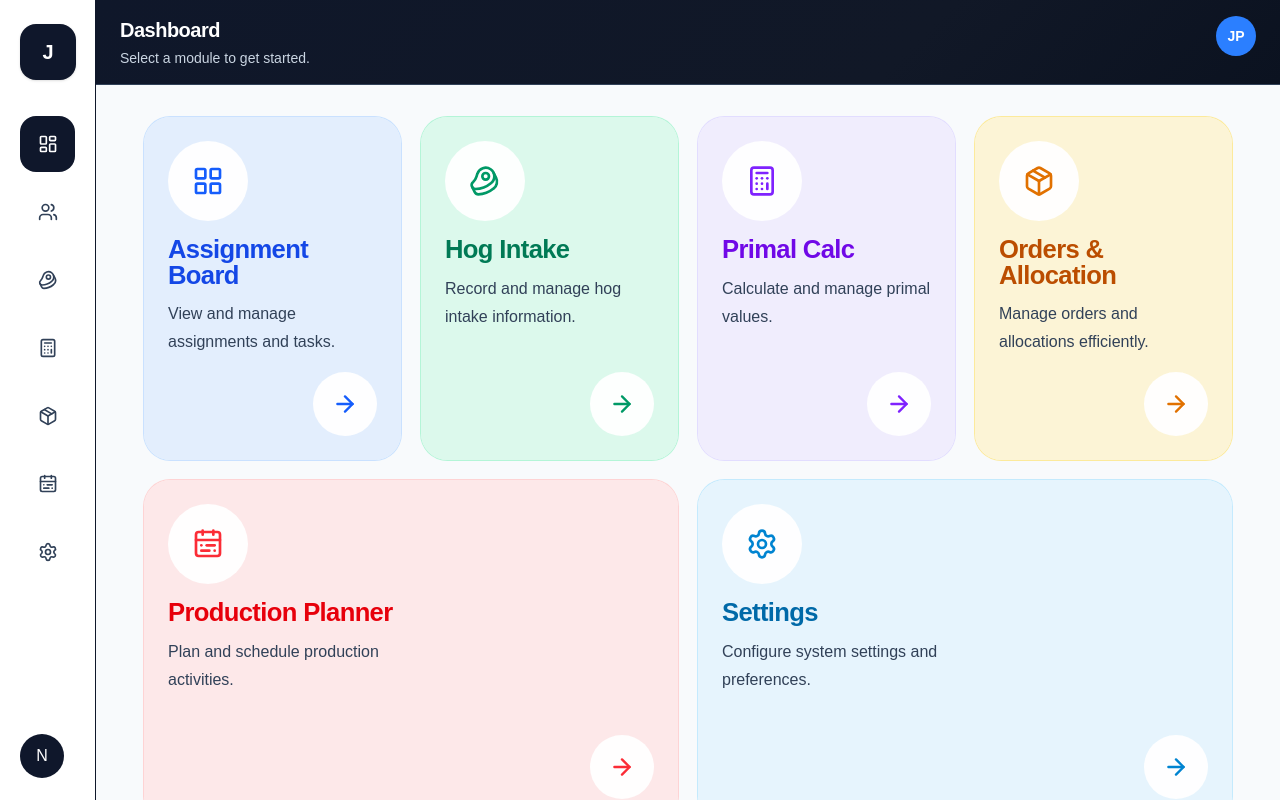
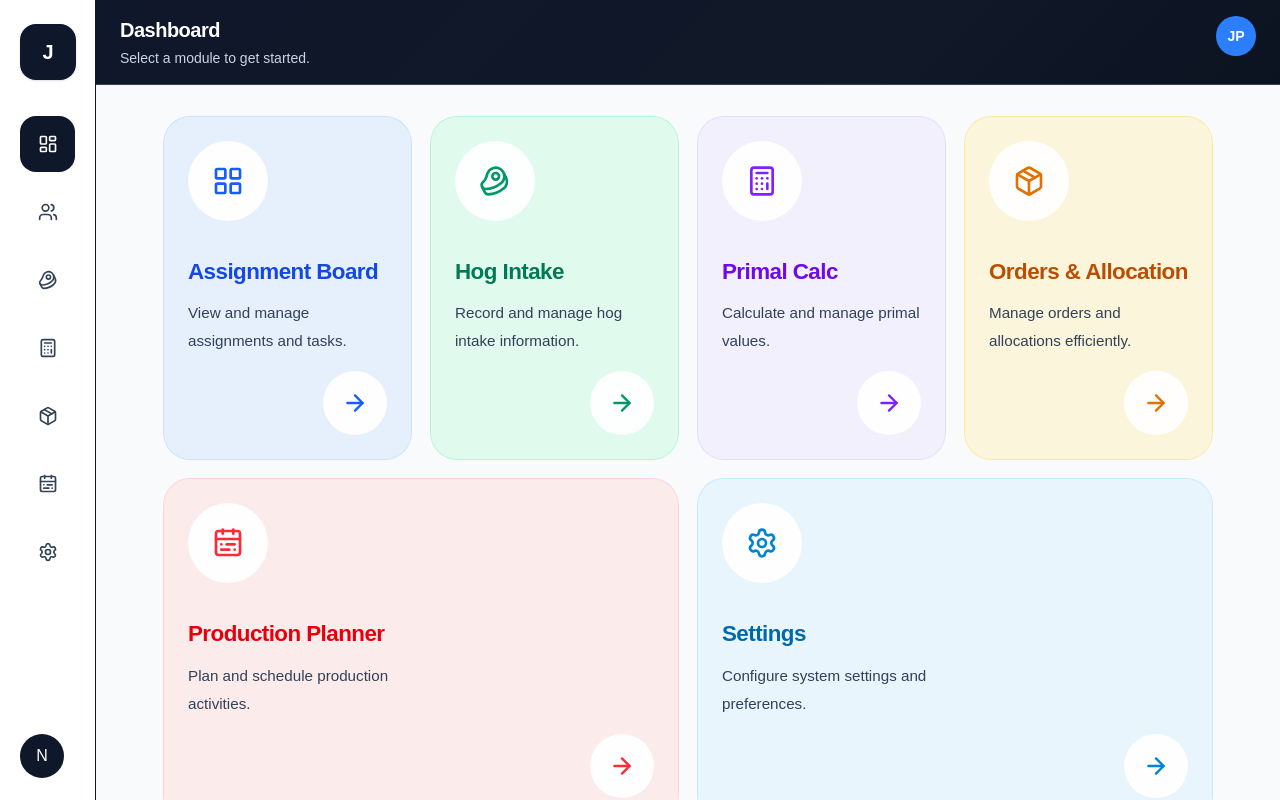
Before and after one commit to yesolisoli/johnstons-dashboard, a Next.js app: page / in a window 1280 px wide. Built offline with nearby package versions, Linux system fonts and the light colour scheme.

Commit message:
changed style

```diff
--- a/src/app/(dashboard)/page.tsx
+++ b/src/app/(dashboard)/page.tsx
@@ -18,7 +18,7 @@ const modules = [
     icon: LayoutGrid,
     accent: "text-blue-700",
     iconColor: "text-blue-600",
-    cardClassName: "bg-blue-100/70 ring-blue-200/80",
+    cardClassName: "bg-blue-100/60 ring-blue-200/80",
     wide: false,
   },
   {
@@ -28,7 +28,7 @@ const modules = [
     icon: Beef,
     accent: "text-emerald-700",
     iconColor: "text-emerald-600",
-    cardClassName: "bg-emerald-100/70 ring-emerald-200/80",
+    cardClassName: "bg-emerald-100/60 ring-emerald-200/80",
     wide: false,
   },
   {
@@ -38,7 +38,7 @@ const modules = [
     icon: Calculator,
     accent: "text-violet-700",
     iconColor: "text-violet-600",
-    cardClassName: "bg-violet-100/70 ring-violet-200/80",
+    cardClassName: "bg-violet-100/60 ring-violet-200/80",
     wide: false,
   },
   {
@@ -48,7 +48,7 @@ const modules = [
     icon: Package,
     accent: "text-amber-700",
     iconColor: "text-amber-600",
-    cardClassName: "bg-amber-100/70 ring-amber-200/80",
+    cardClassName: "bg-amber-100/60 ring-amber-200/80",
     wide: false,
   },
   {
@@ -58,7 +58,7 @@ const modules = [
     icon: CalendarRange,
     accent: "text-red-600",
     iconColor: "text-red-500",
-    cardClassName: "bg-red-100/70 ring-red-200/80",
+    cardClassName: "bg-red-100/60 ring-red-200/80",
     wide: true,
   },
   {
@@ -68,7 +68,7 @@ const modules = [
     icon: Settings,
     accent: "text-sky-700",
     iconColor: "text-sky-600",
-    cardClassName: "bg-sky-100/70 ring-sky-200/80",
+    cardClassName: "bg-sky-100/60 ring-sky-200/80",
     wide: true,
   },
 ];
@@ -81,7 +81,7 @@ export default function DashboardHomePage() {
         description="Select a module to get started."
       />
 
-      <section className="min-h-0 flex-1 bg-slate-50 px-7 pt-8 pb-5 lg:px-10 lg:pt-8 lg:pb-6 xl:px-12">
+      <section className="min-h-0 flex-1 bg-slate-50 px-[3.25rem] pt-8 pb-5 lg:px-[3.75rem] lg:pt-8 lg:pb-6 xl:px-[4.25rem]">
         <div className="mx-auto flex h-full min-h-0 max-w-[1660px] overflow-visible bg-slate-50">
           <div className="grid h-full min-h-0 w-full grid-cols-1 gap-4 md:grid-cols-2 xl:grid-cols-4 xl:grid-rows-2 xl:gap-5">
             {modules.map((module) => {
@@ -104,13 +104,13 @@ export default function DashboardHomePage() {
                       <Icon className={module.iconColor} size={32} strokeWidth={2} />
                     </div>
 
-                    <div className="mt-4 max-w-[15rem]">
+                    <div className="mt-10 max-w-[15rem]">
                       <h2
-                        className={`text-[1.4rem] leading-none font-black tracking-tight ${module.accent} lg:text-[1.6rem]`}
+                        className={`text-[1.2rem] leading-none font-black tracking-tight ${module.accent} lg:text-[1.4rem]`}
                       >
                         {module.title}
                       </h2>
-                      <p className="mt-3 text-[0.95rem] leading-7 text-slate-700 lg:text-[1rem] lg:leading-7">
+                      <p className="mt-4 text-[0.9rem] leading-6 text-slate-700 lg:text-[0.95rem] lg:leading-7">
                         {module.description}
                       </p>
                     </div>
```
